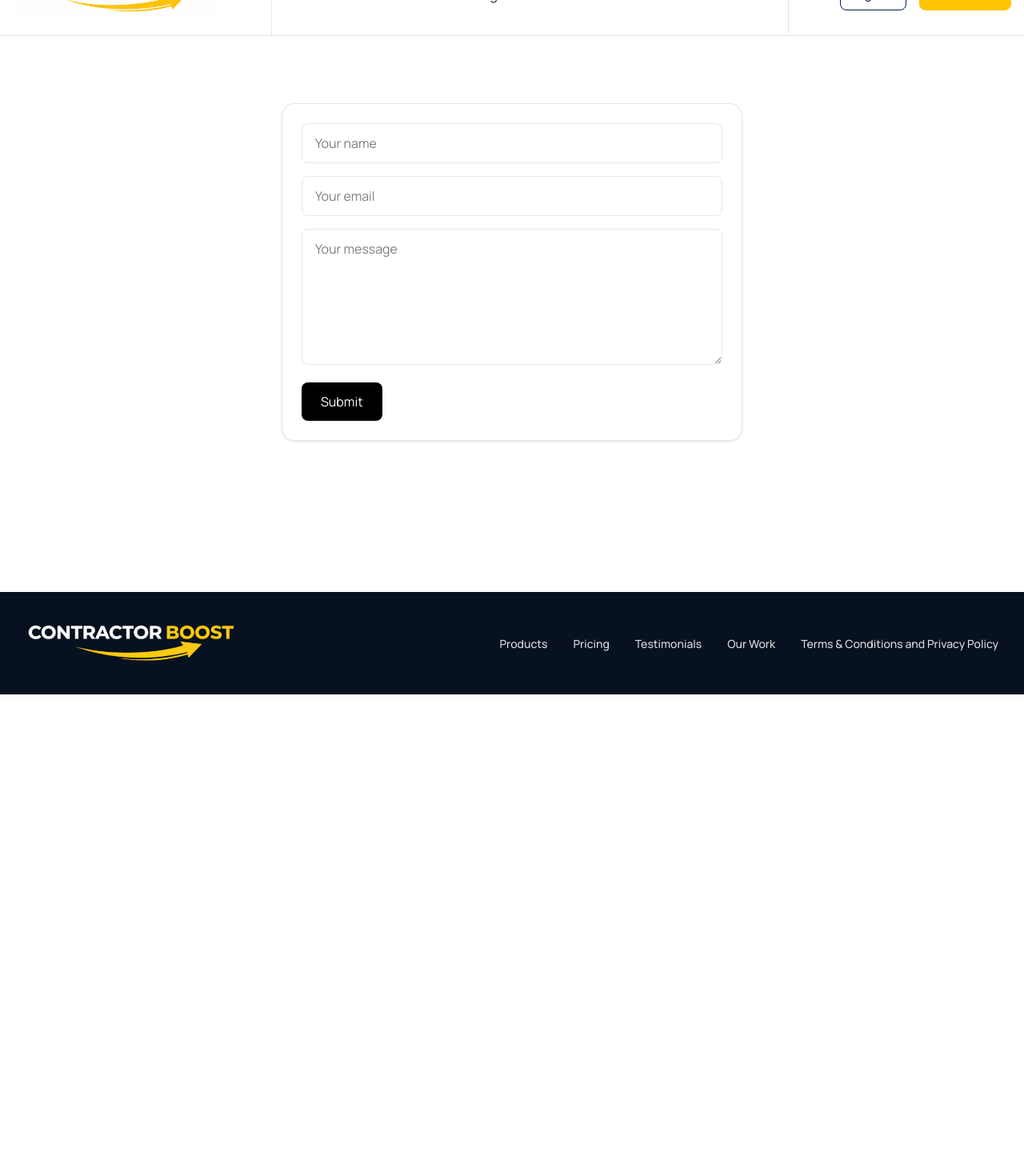
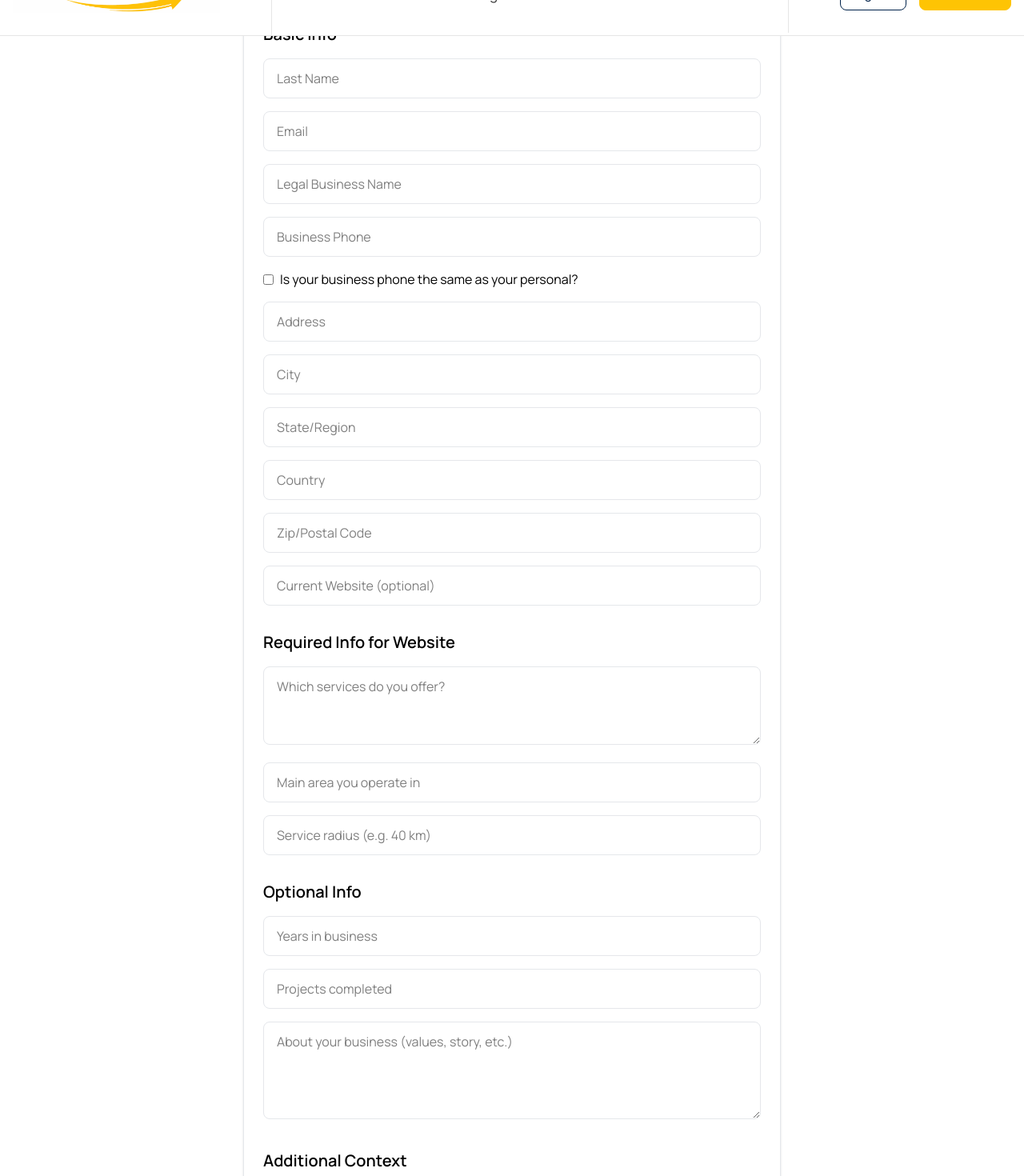
Before and after one commit to JohannesKarasik/ContractorBoost, a Next.js app: page /client-form in a window 1280 px wide. Shown: the part 60-1530 px from the top of the page at 80% size. Before the commit the page ends 928 px from the top, so only its background shows below. Built offline with nearby package versions, Linux system fonts and the light colour scheme.

Commit message:
Initial commit

```diff
--- a/src/app/client-form/page.tsx
+++ b/src/app/client-form/page.tsx
@@ -7,7 +7,7 @@ export default function ContactPage() {
         <form
           action="https://api.web3forms.com/submit"
           method="POST"
-          className="w-full max-w-xl space-y-4 rounded-2xl border p-6 shadow"
+          className="w-full max-w-2xl space-y-4 rounded-2xl border p-6 shadow"
         >
           <input
             type="hidden"
@@ -15,34 +15,58 @@ export default function ContactPage() {
             value="eee1bc41-1bcb-4bef-886a-5150e7bfd37b"
           />
 
-          <input
-            type="text"
-            name="name"
-            placeholder="Your name"
-            required
-            className="w-full rounded-lg border px-4 py-3"
-          />
+          {/* Basic Info */}
+          <h2 className="text-xl font-semibold">Basic Info</h2>
 
-          <input
-            type="email"
-            name="email"
-            placeholder="Your email"
-            required
-            className="w-full rounded-lg border px-4 py-3"
-          />
+          <input type="text" name="last_name" placeholder="Last Name" required className="w-full rounded-lg border px-4 py-3" />
 
-          <textarea
-            name="message"
-            placeholder="Your message"
-            required
-            rows={6}
-            className="w-full rounded-lg border px-4 py-3"
-          />
+          <input type="email" name="email" placeholder="Email" required className="w-full rounded-lg border px-4 py-3" />
 
-          <button
-            type="submit"
-            className="rounded-lg bg-black px-6 py-3 text-white"
-          >
+          <input type="text" name="legal_business_name" placeholder="Legal Business Name" required className="w-full rounded-lg border px-4 py-3" />
+
+          <input type="tel" name="business_phone" placeholder="Business Phone" required className="w-full rounded-lg border px-4 py-3" />
+
+          <label className="flex items-center gap-2">
+            <input type="checkbox" name="same_phone" />
+            Is your business phone the same as your personal?
+          </label>
+
+          <input type="text" name="address" placeholder="Address" required className="w-full rounded-lg border px-4 py-3" />
+
+          <input type="text" name="city" placeholder="City" required className="w-full rounded-lg border px-4 py-3" />
+
+          <input type="text" name="state" placeholder="State/Region" required className="w-full rounded-lg border px-4 py-3" />
+
+          <input type="text" name="country" placeholder="Country" required className="w-full rounded-lg border px-4 py-3" />
+
+          <input type="text" name="zip" placeholder="Zip/Postal Code" required className="w-full rounded-lg border px-4 py-3" />
+
+          <input type="url" name="website" placeholder="Current Website (optional)" className="w-full rounded-lg border px-4 py-3" />
+
+          {/* Required Website Info */}
+          <h2 className="text-xl font-semibold pt-4">Required Info for Website</h2>
+
+          <textarea name="services" placeholder="Which services do you offer?" required rows={3} className="w-full rounded-lg border px-4 py-3" />
+
+          <input type="text" name="main_area" placeholder="Main area you operate in" required className="w-full rounded-lg border px-4 py-3" />
+
+          <input type="text" name="radius" placeholder="Service radius (e.g. 40 km)" required className="w-full rounded-lg border px-4 py-3" />
+
+          {/* Optional Info */}
+          <h2 className="text-xl font-semibold pt-4">Optional Info</h2>
+
+          <input type="number" name="years_in_business" placeholder="Years in business" className="w-full rounded-lg border px-4 py-3" />
+
+          <input type="number" name="projects_completed" placeholder="Projects completed" className="w-full rounded-lg border px-4 py-3" />
+
+          <textarea name="about" placeholder="About your business (values, story, etc.)" rows={4} className="w-full rounded-lg border px-4 py-3" />
+
+          {/* Additional Context */}
+          <h2 className="text-xl font-semibold pt-4">Additional Context</h2>
+
+          <textarea name="additional" placeholder="Anything else you'd like to tell us" rows={4} className="w-full rounded-lg border px-4 py-3" />
+
+          <button type="submit" className="rounded-lg bg-black px-6 py-3 text-white">
             Submit
           </button>
         </form>
```
